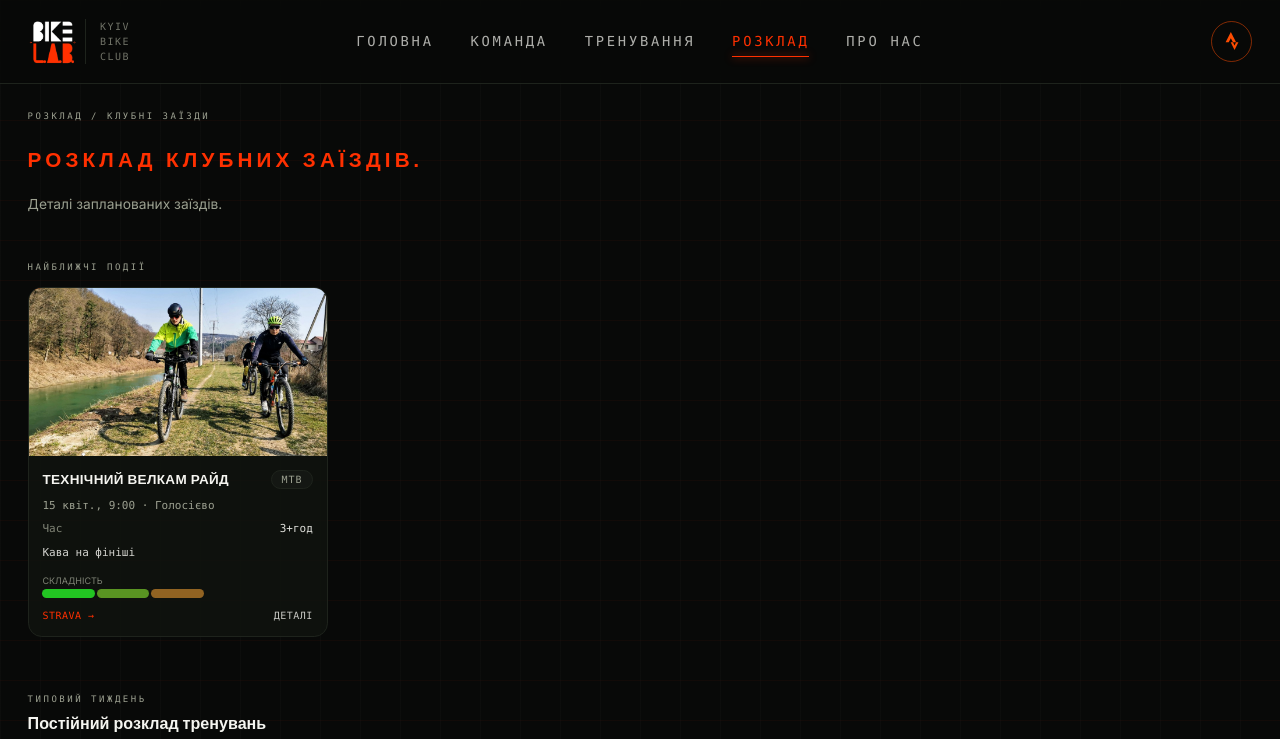
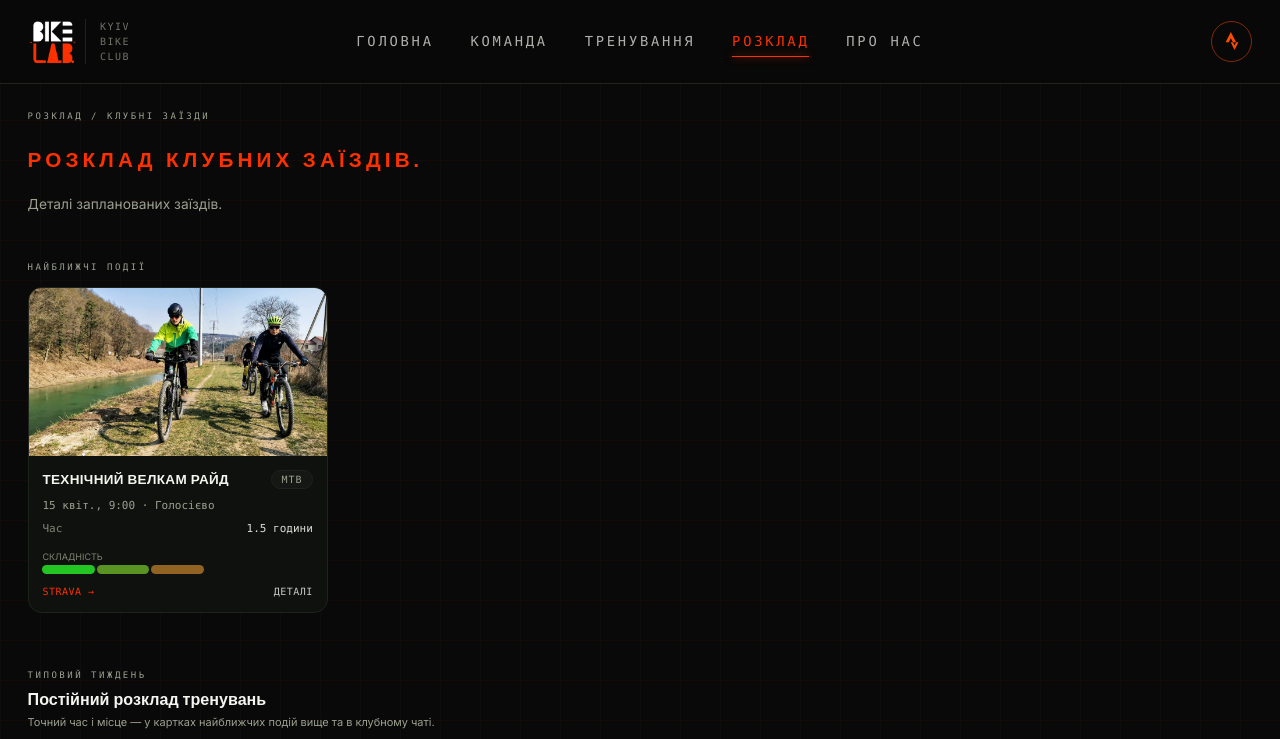
Before and after one commit to VasileAdicto/bikelab-site, a Next.js app: page /calendar in a window 1280 px wide. Shown: the top 739 px of the page. Built offline with nearby package versions, Linux system fonts and the light colour scheme.

Commit message:
Update ride duration in CalendarPage component for improved accuracy

```diff
--- a/src/app/calendar/page.tsx
+++ b/src/app/calendar/page.tsx
@@ -86,8 +86,7 @@ const rides: Ride[] = [
     distance: "",
     elevation: "",
     powerWkg: "",
-    duration: "3+год",
-    note: "Кава на фініші",
+    duration: "1.5 години",
     difficulty: 3,
   },
 ];
```
